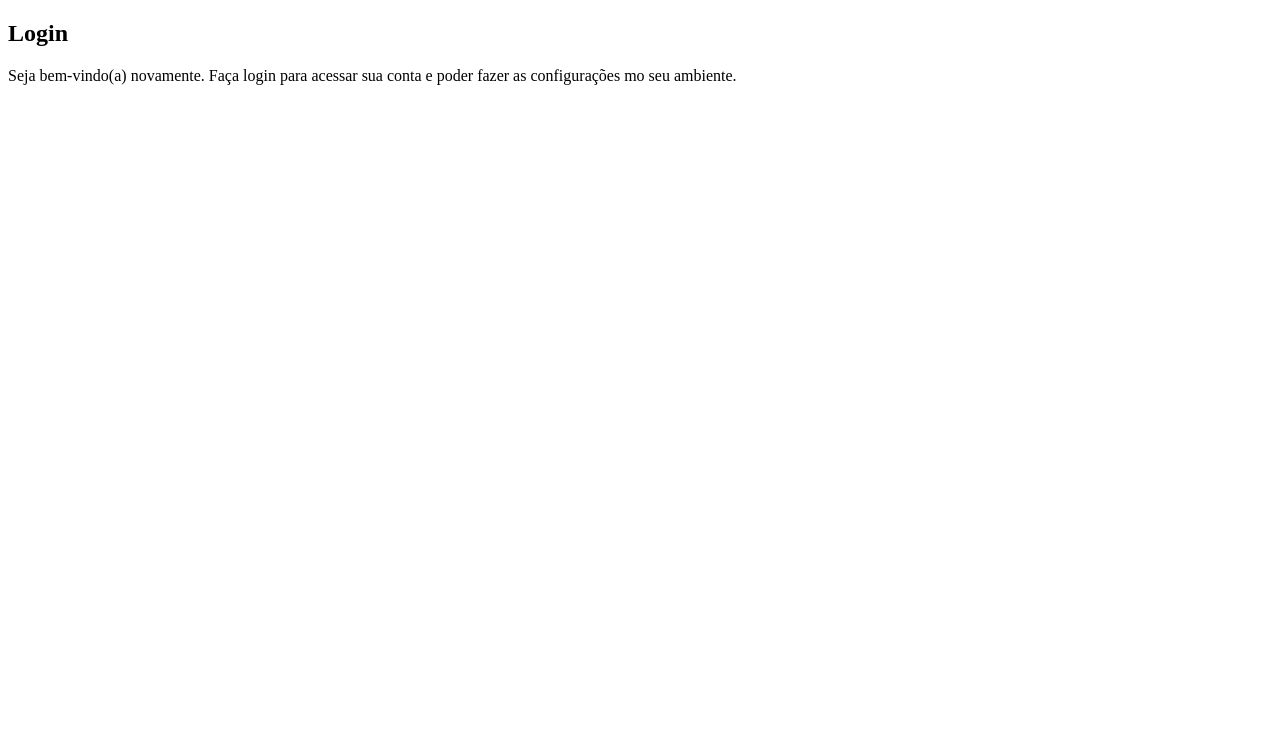
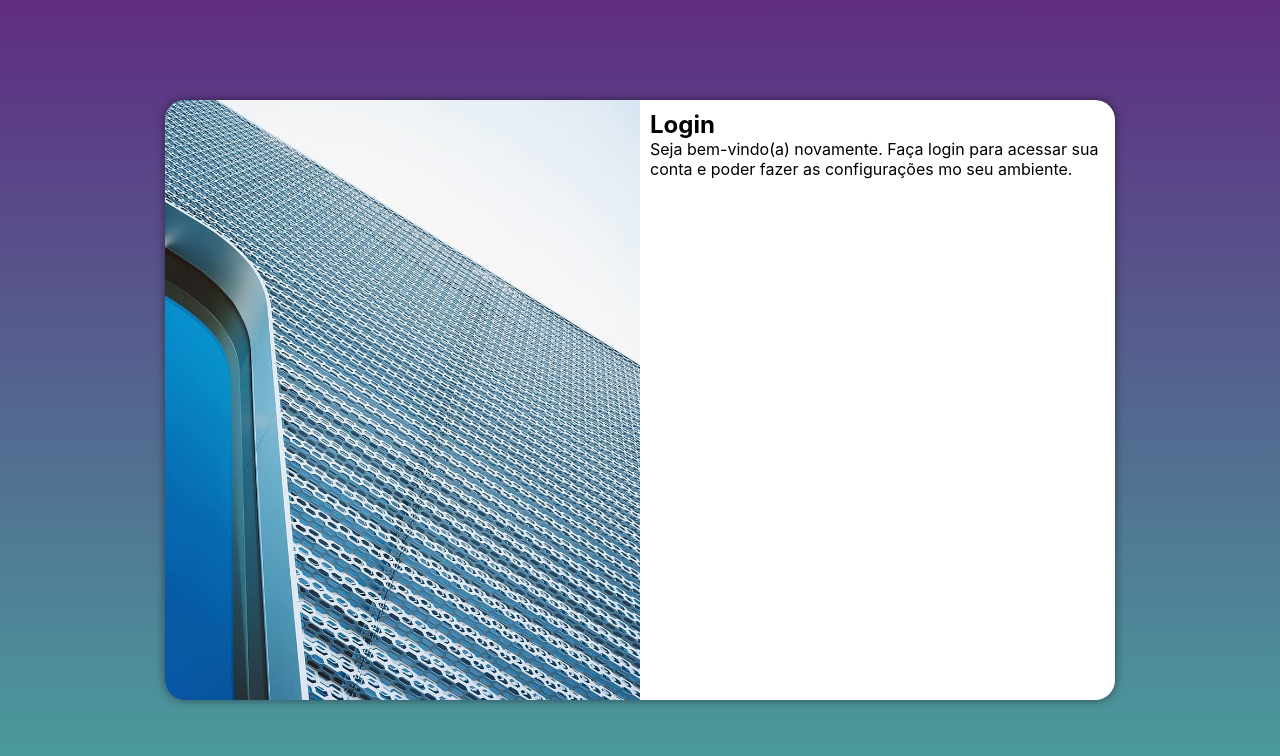
Before and after one commit to EderneyJunior/projeto-login, a plain HTML site: page index.html in a window 1280 px wide. Drawn offline with Linux system fonts and the light colour scheme.

Commit message:
media query para outras telas

```diff
--- /dev/null
+++ b/estilos/media-query.css
@@ -0,0 +1,44 @@
+@charset "UTF-8";
+
+@media screen and (min-width: 768px) and (max-width: 992px) {
+    body {
+        background-image: linear-gradient(to top, #49a09d, #5f2c82);
+    }
+
+    section#login {
+    width: 80vw;
+    }
+
+    section#login > div#imagem {
+        float: left;
+        width: 30%;
+        height: 100%;
+
+    }
+
+    section#login > div#formulario {
+        float: right;
+        width: 70%;
+    }
+}
+
+@media screen and (min-width: 992px) {
+    body {
+        background-image: linear-gradient(to top, #49a09d, #5f2c82);
+    }
+
+    section#login {
+        width: 950px;
+    }
+
+    section#login > div#imagem {
+        float: left;
+        width: 50%;
+        height: 100%;
+    }
+
+    section#login > div#formulario {
+        float: right;
+        width: 50%;
+    }
+}
--- a/estilos/style.css
+++ b/estilos/style.css
@@ -5,3 +5,53 @@
     Verde: #49a09d
     Lilás: #5f2c82
 */
+
+* {
+    font-family: -apple-system, BlinkMacSystemFont, 'Segoe UI', Roboto, Oxygen, Ubuntu, Cantarell, 'Open Sans', 'Helvetica Neue', sans-serif;
+    padding: 0px;
+    margin: 0px;
+    box-sizing: border-box;
+}
+
+html, body {
+    background-color: #5f2c82;
+    height: 100vh;
+    width: 100vw;
+}
+
+main {
+    position: relative;
+    height: 100vh;
+    width: 100vw;
+}
+
+section#login {
+    position: absolute;
+    top: 50%;
+    left: 50%;
+    transform: translate(-50%, -50%);
+    overflow: hidden;
+
+    background-color: white;
+    width: 300px;
+    height: 600px;
+    border-radius: 20px;
+    box-shadow: 0px 0px 10px rgba(0, 0, 0, 0.479);
+
+    transition: width 0.3s, heigth 0.3s;
+    transition-timing-function: ease;
+
+}
+
+section#login > div#imagem {
+    display: block;
+    background: #5f2c82 url(../imagens/metal.jpg) no-repeat left bottom;
+    background-size: cover;
+    height: 200px;
+}
+
+section#login > div#formulario {
+    display: block;
+    padding: 10px;
+
+}
--- a/index.html
+++ b/index.html
@@ -5,6 +5,7 @@
     <meta name="viewport" content="width=device-width, initial-scale=1.0">
     <title>Projeto Login</title>
     <link rel="stylesheet" href="estilos/style.css">
+    <link rel="stylesheet" href="estilos/media-query.css">
 </head>
 <body>
     <main>
```
